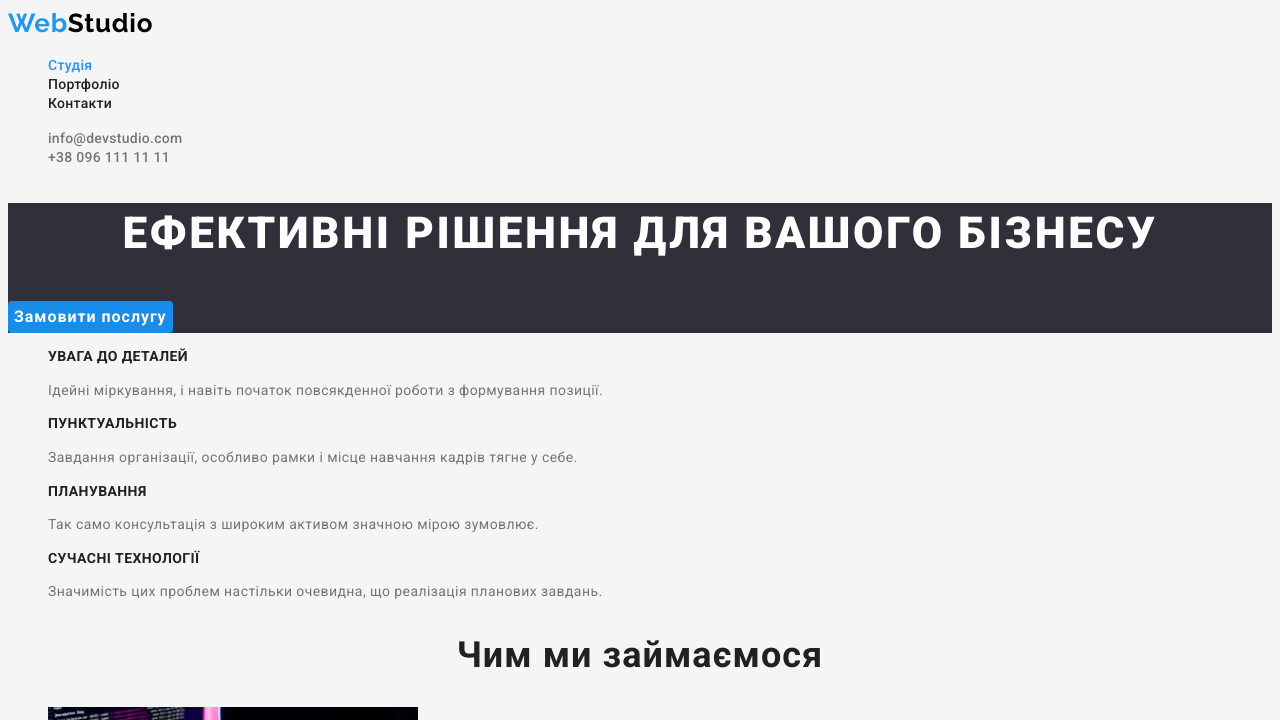
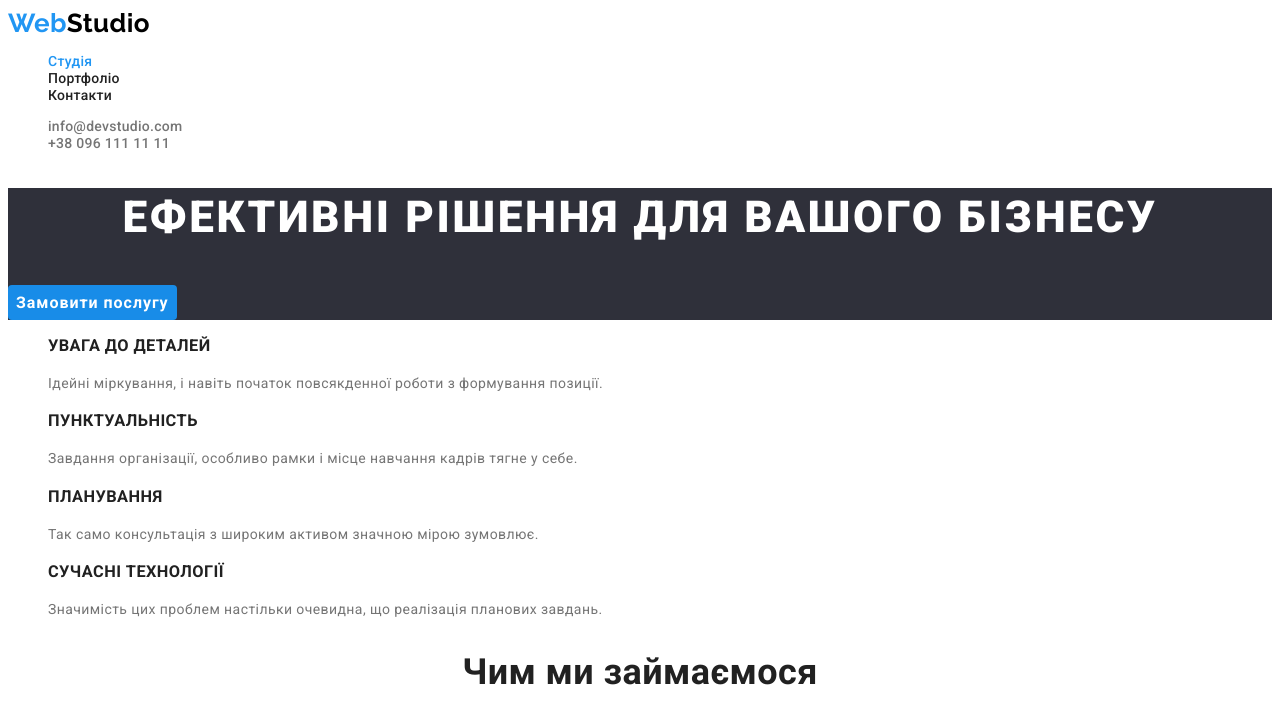
Before and after one commit to Mar1k85/goit-markup-hw-02, a plain HTML site: page index.html in a window 1280 px wide. Both pictures are taken after a click on the button "Замовити послугу". Shown: the top 720 px of the page. Drawn offline with Linux system fonts and the light colour scheme.

Commit message:
fixed variables value

```diff
--- a/css/styles.css
+++ b/css/styles.css
@@ -5,15 +5,22 @@
   --accent-text-color: #2196f3;
   --hero-primary-color: #ffffff;
   --btn-bckgrd-color: #f5f4fa;
+  --logo-text-color: #000000;
+  --addr-link-color: rgba(255, 255, 255, 0.6);
+  --secondary-bthbckgrd-color: #188ce8;
+
   /* fonts variables */
   --primary-font-family: "Roboto", sans-serif;
   --secondary-font-family: "Raleway", sans-serif;
+  --footer-bckgrd-color: #2f303a;
 }
 
 body {
-  background-color: #f5f5f5;
+  background-color: var(--hero-primary-color);
   font-family: var(--primary-font-family);
   color: var(--primary-text-color);
+  font-size: 14px;
+  letter-spacing: 0.03em;
 }
 .list {
   list-style: none;
@@ -33,10 +40,10 @@ body {
 .logo {
   font-family: var(--secondary-font-family);
   font-weight: 700;
-  color: #000000;
+  color: var(--logo-text-color);
   font-size: 26px;
-  line-height: 1.2;
-  letter-spacing: 0.03em;
+  line-height: 1.19;
+  text-decoration: none;
 }
 .link {
 }
@@ -48,8 +55,7 @@ body {
 .nav-link {
   color: var(--secondary-text-color);
   font-weight: 500;
-  font-size: 14px;
-  line-height: 1.1;
+  line-height: 1.14;
   letter-spacing: 0.02em;
 }
 .current {
@@ -60,18 +66,17 @@ body {
 .contacts-link {
   color: var(--primary-text-color);
   font-weight: 500;
-  font-size: 14px;
-  line-height: 1.1;
+  line-height: 1.14;
   letter-spacing: 0.02em;
 }
 /* hero css */
 .hero {
-  background-color: #2f303a;
+  background-color: var(--footer-bckgrd-color);
 }
 .hero-title {
   font-weight: 900;
   font-size: 44px;
-  line-height: 1.4;
+  line-height: 1.36;
   text-align: center;
   letter-spacing: 0.06em;
   text-transform: uppercase;
@@ -82,17 +87,18 @@ body {
   font-family: inherit;
   font-weight: 700;
   font-size: 16px;
-  line-height: 1.9;
+  line-height: 1.87;
   text-align: center;
   letter-spacing: 0.06em;
   background-color: var(--accent-text-color);
   cursor: pointer;
-  border-style: none;
   border-radius: 4px;
+  border-color: transparent;
 }
 .hero-btn:active,
-.hero-btn:focus {
-  background-color: #188ce8;
+.hero-btn:focus,
+.hero-btn:hover {
+  background-color: var(--secondary-bthbckgrd-color);
 }
 /*  benefits css */
 
@@ -117,15 +123,11 @@ body {
 .benefits-subtitle {
   color: var(--secondary-text-color);
   font-weight: 700;
-  font-size: 14px;
-  line-height: 1.1;
-  letter-spacing: 0.03em;
+  line-height: 1.14;
   text-transform: uppercase;
 }
 .benefits-text {
-  font-size: 14px;
-  line-height: 1.7;
-  letter-spacing: 0.03em;
+  line-height: 1.71;
 }
 /* works of studio css */
 .work {
@@ -134,9 +136,8 @@ body {
   color: var(--secondary-text-color);
   font-weight: 700;
   font-size: 36px;
-  line-height: 1.2;
+  line-height: 1.16;
   text-align: center;
-  letter-spacing: 0.03em;
 }
 .work-list {
 }
@@ -144,7 +145,7 @@ body {
 }
 /* our team css */
 .team {
-  background-color: #f5f4fa;
+  background-color: var(--btn-bckgrd-color);
 }
 .card-list {
 }
@@ -156,19 +157,17 @@ body {
   color: var(--secondary-text-color);
   font-weight: 500;
   font-size: 16px;
-  line-height: 1.2;
+  line-height: 1.18;
   text-align: center;
-  letter-spacing: 0.03em;
 }
 .card-text {
   font-size: 16px;
-  line-height: 1.2;
+  line-height: 1.18;
   text-align: center;
-  letter-spacing: 0.03em;
 }
-/*  */
+/* fooote css */
 .footer {
-  background-color: #2f303a;
+  background-color: var(--footer-bckgrd-color);
 }
 .footer-logo {
   color: var(--hero-primary-color);
@@ -179,10 +178,8 @@ body {
 }
 .addr-link {
   font-style: normal;
-  font-size: 14px;
-  line-height: 1.7;
-  letter-spacing: 0.03em;
-  color: rgba(255, 255, 255, 0.6);
+  line-height: 1.71;
+  color: var(--addr-link-color);
 }
 .map-link {
   color: var(--hero-primary-color);
@@ -194,12 +191,11 @@ body {
   color: var(--secondary-text-color);
   background-color: var(--btn-bckgrd-color);
   border-radius: 4px;
-  border-style: none;
+  border-color: transparent;
   font-weight: 500;
   font-size: 16px;
-  line-height: 1.6;
+  line-height: 1.62;
   text-align: center;
-  letter-spacing: 0.03em;
   cursor: pointer;
 }
 .filter-btn:hover,
@@ -221,6 +217,8 @@ body {
 }
 .porfolio-discr {
   font-size: 16px;
-  line-height: 1.9;
-  letter-spacing: 0.03em;
+  line-height: 1.87;
 }
+
+/* прошу вашої уваги , у нас в макеті кнопка в hero не має стану hover , тільки
+active */
```
